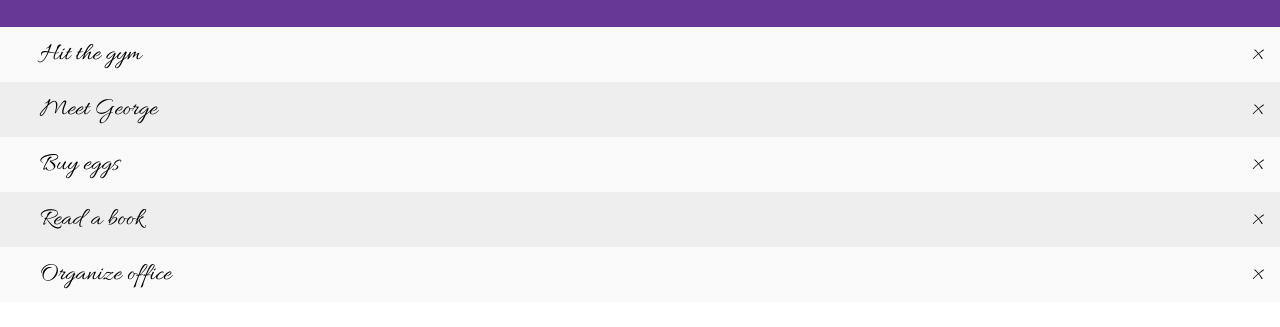
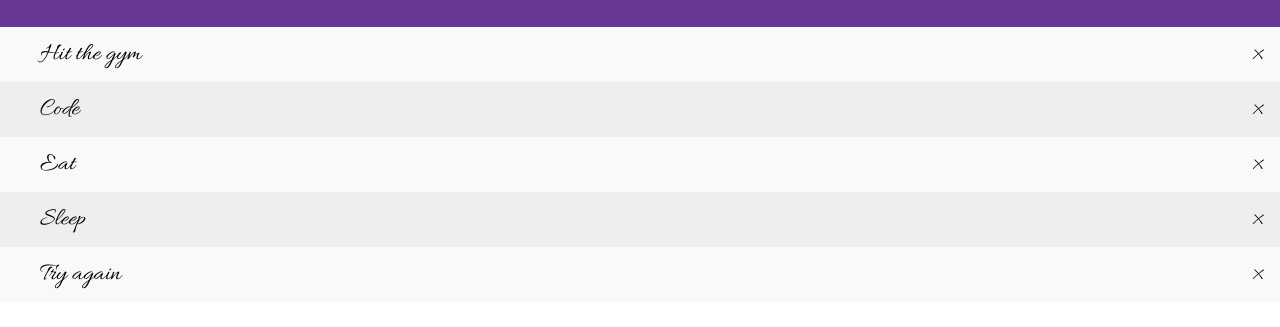
Before and after one commit to Jahsays/To_Do_App, a plain HTML site: page index.html in a window 1280 px wide. Shown: the part 113-440 px from the top of the page. Drawn offline with Linux system fonts and the light colour scheme.

Commit message:
minor changes

```diff
--- a/index.html
+++ b/index.html
@@ -16,10 +16,10 @@
       <ol id="myOL">
         <li>Hit the gym</li>
         <!-- <li class="checked">Pay bills</li> -->
-        <li>Meet George</li>
-        <li>Buy eggs</li>
-        <li>Read a book</li>
-        <li>Organize office</li>
+        <li>Code</li>
+        <li>Eat</li>
+        <li>Sleep</li>
+        <li>Try again</li>
       </ol>
       <script src="main.js"></script>
 </body>
```
